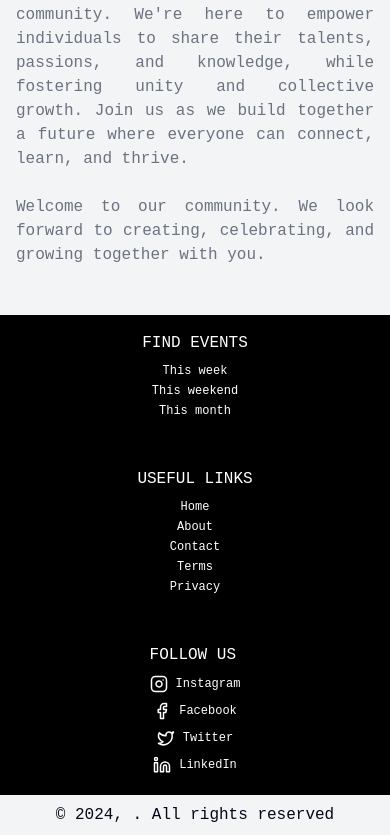
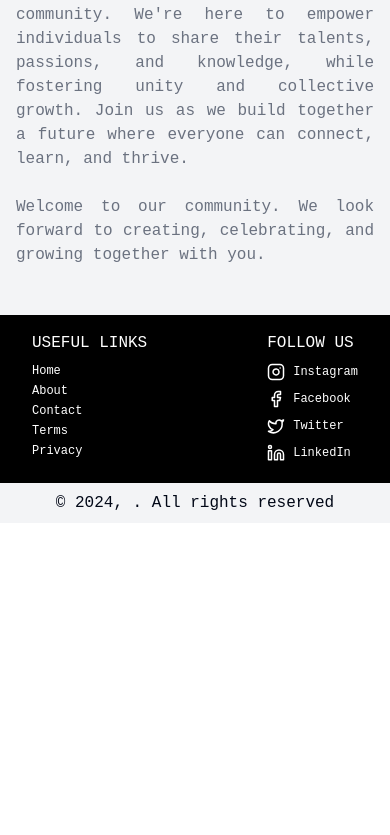
Before and after one commit to gilbertouk/fe-events-platform, a React (Vite) app: page /about in a window 390 px wide. Shown: the part 1297-2132 px from the top of the page. After the commit the page ends 1820 px from the top, so only its background shows below. Built offline with nearby package versions, Linux system fonts and the light colour scheme; no server answers; a web font is replaced by a local one.

Commit message:
feat: :sparkles: remove find events from footer

```diff
--- a/src/components/Footer.jsx
+++ b/src/components/Footer.jsx
@@ -9,19 +9,19 @@
 
   return (
     <footer>
-      <div className="bg-black flex flex-col items-center justify-center gap-12 sm:flex-row sm:items-start sm:justify-evenly py-4 px-8">
-        <div className="text-white">
+      <div className="bg-black flex items-start justify-between gap-12 sm:flex-row sm:items-start sm:justify-evenly py-4 px-8">
+        {/* <div className="text-white">
           <p className="text-base sm:text-lg mb-2">FIND EVENTS</p>
           <ul className="text-xs sm:text-sm flex gap-1 flex-col items-center sm:items-start">
             <li>This week</li>
             <li>This weekend</li>
             <li>This month</li>
           </ul>
-        </div>
+        </div> */}
 
         <div className="text-white">
           <p className="text-base sm:text-lg mb-2">USEFUL LINKS</p>
-          <ul className="text-xs sm:text-sm flex gap-1 flex-col items-center sm:items-start">
+          <ul className="text-xs sm:text-sm flex gap-1 flex-col items-start">
             <li>
               <Link to="/">Home</Link>
             </li>
@@ -42,7 +42,7 @@
 
         <div className="text-white">
           <p className="text-base sm:text-lg mb-2">FOLLOW US</p>
-          <ul className="text-xs sm:text-sm flex gap-1 flex-col items-center sm:items-start">
+          <ul className="text-xs sm:text-sm flex gap-1 flex-col items-start">
             <li>
               <a
                 className="inline-flex items-center justify-center gap-2"
```
